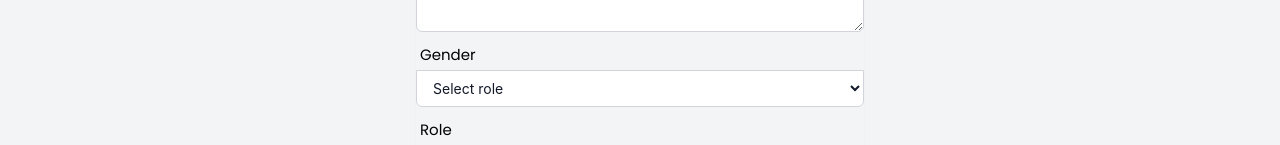
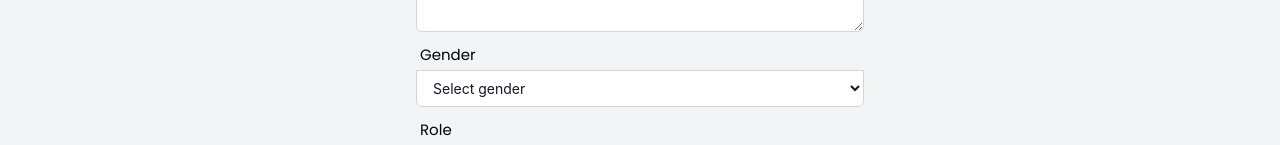
Before and after one commit to KrishKalra03/Edurando, a Vue app in the folder edurando-frontend/: page /editprofile in a window 1280 px wide. Shown: the part 402-547 px from the top of the page. Built offline with nearby package versions, Linux system fonts and the light colour scheme; no server answers.

Commit message:
E5: Frontend

```diff
--- a/edurando-frontend/src/modules/UserUpdate/components/EditPassword.vue
+++ b/edurando-frontend/src/modules/UserUpdate/components/EditPassword.vue
@@ -52,18 +52,18 @@
  export default defineComponent({
    data() {
     return {
-      user: {
-          id: 1,
-          currentPassword: '',
-          newPassword: '',
-          newPasswordRepeat: '',
-      }
+        password: {
+            id: 1,
+            currentPassword: '',
+            newPassword: '',
+            newPasswordRepeat: '',
+        }
     }
   },
   methods: {
     async editPassword() {
         try {
-            const response = await axios.put('/editPassword', this.user)
+            const response = await axios.put('/editPassword', this.password)
             response.statusText = response.data
             this.result = response.data
             this.$router.push({ path: '/' })
--- a/edurando-frontend/src/modules/UserUpdate/components/EditProfile.vue
+++ b/edurando-frontend/src/modules/UserUpdate/components/EditProfile.vue
@@ -32,8 +32,8 @@
             <label for="role" class="text-black font-font-family flex p-1 font-size=10px">Gender</label>
             <select
                 class="bg-white text-gray-900 rounded-none relative block w-full px-3 py-2 border border-gray-300 rounded-b-md focus:outline-none focus:ring-purple-500 focus:border-purple-500 focus:z-10 sm:text-sm"
-                id="role" v-model="user.role">
-              <option value="" disabled>Select role</option>
+                id="role" v-model="user.gender">
+              <option value="" disabled>Select gender</option>
               <option value="Student">Man</option>
               <option value="Teacher">Women</option>
             </select>
@@ -82,8 +82,8 @@
           </div>
           <div>
             <label for="mobile" class="text-black font-font-family mb-2">Mobile</label>
-            <input id="mobile" name="mobile" type="tel" v-model="user.mobile"
-                   autocomplete="new-password"
+            <input id="mobile" name="mobile" type="tel" v-model="user.mobile" pattern="[0-9]{13}"
+                   autocomplete="new-password" required
                    class="appearance-none rounded-none relative block w-full px-3 py-2 border border-gray-300 placeholder-gray-500 text-gray-900 rounded-b-md focus:outline-none focus:ring-purple-500 focus:border-purple-500 focus:z-10 sm:text-sm"
                    placeholder="Mobile number">
           </div>
@@ -112,16 +112,16 @@ export default defineComponent({
       user: {
           firstName: '',
           lastName: '',
-            biography: '',
           gender:'',
           role: '',
+          biography: '',
           email: '',
           street: '',
           housenumber:'',
           city:'',
           state:'',
-            mobilephone:'',
-        },
+          mobile:'',
+      }
     }
   },
     created() {
```
Lines whose indentation alone changed are shown as unchanged.
